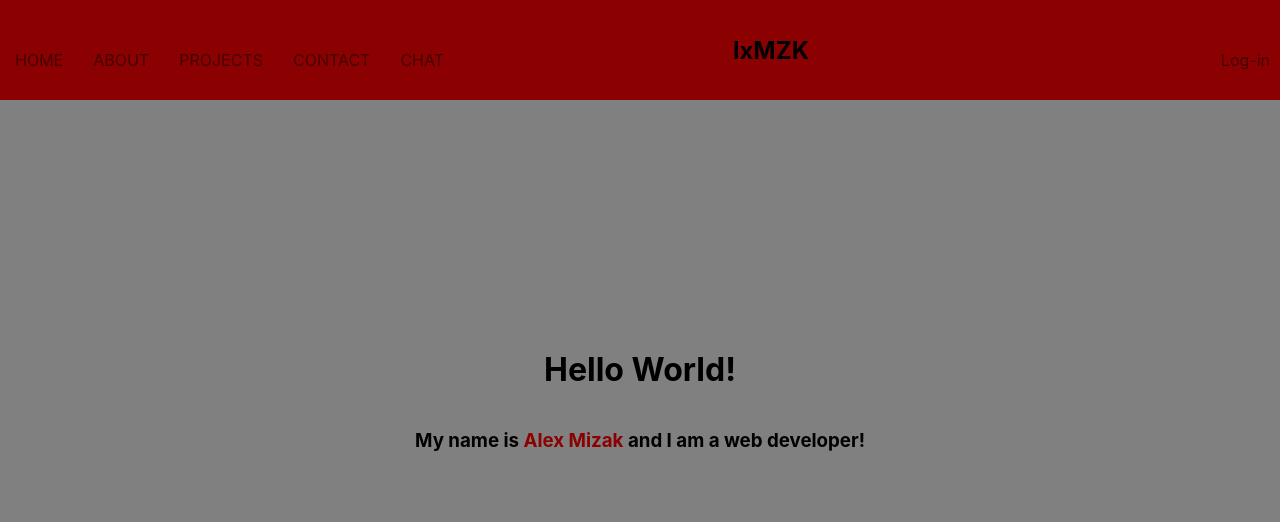
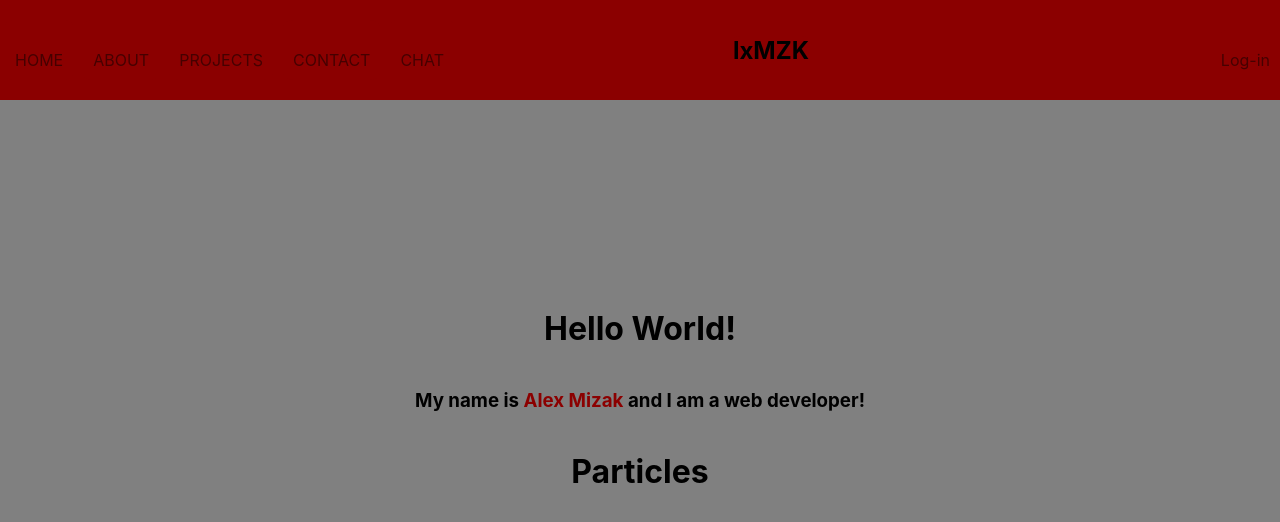
Before and after one commit to lxMZK/P3FSA, a React (Create React App) app in the folder frontend/: page / in a window 1280 px wide. Shown: the top 522 px of the page. Built offline with nearby package versions, Linux system fonts and the light colour scheme.

Commit message:
begin graphics

```diff
--- a/frontend/src/App.css
+++ b/frontend/src/App.css
@@ -355,3 +355,18 @@ input[type=submit]:hover {
   background-color: darkred;
   color: white;
 }
+
+.home {
+  width: 100%;
+}
+
+canvas {
+  background-color: black;
+}
+
+.trail { /* className for the trail elements */
+  position: absolute;
+  height: 6px; width: 6px;
+  border-radius: 3px;
+  background: teal;
+}
--- /dev/null
+++ b/frontend/src/components/Graphics.js
@@ -0,0 +1,7 @@
+import React from 'react';
+
+export default function Graphics() {
+    return (
+        <h1>Particles</h1>
+    )
+}
--- a/frontend/src/components/Home.js
+++ b/frontend/src/components/Home.js
@@ -1,4 +1,5 @@
 import React from 'react';
+import Graphics from './Graphics';
 
 export default function Home() {
   return (
@@ -8,6 +9,7 @@ export default function Home() {
         <h3>
           My name is <b>Alex Mizak</b> and I am a web developer!
         </h3>
+        <Graphics />
       </div>
     </div>
   );
--- /dev/null
+++ b/frontend/src/config/particles-config.js
@@ -0,0 +1,3 @@
+export default const particlesConfig = {
+
+}
```
